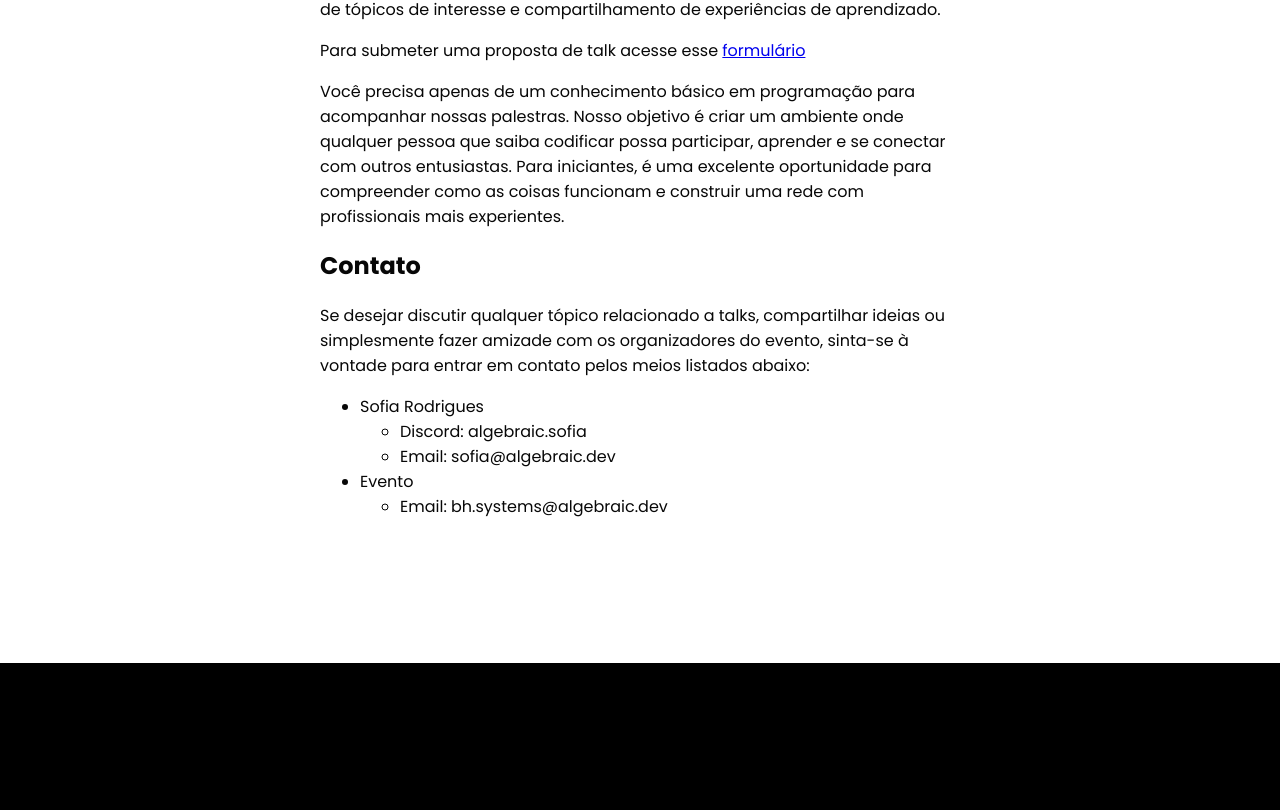
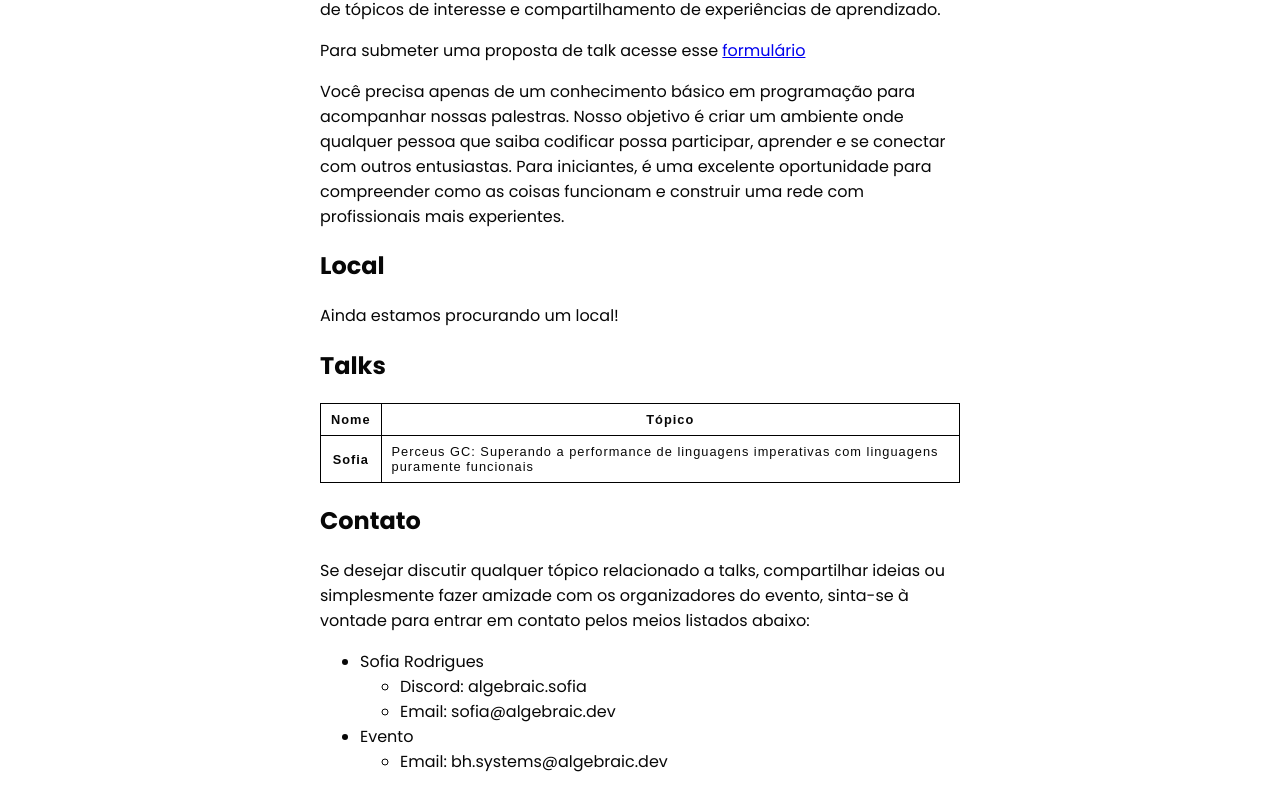
Before and after one commit to algebraic-dev/algebraic.dev, a SvelteKit app: page /bh-systems in a window 1280 px wide. Shown: the part 682-1492 px from the top of the page. Before the commit the page ends 1345 px from the top, so only its background shows below. Built offline with nearby package versions, Linux system fonts and the light colour scheme.

Commit message:
feat: add events

```diff
--- a/src/routes/bh-systems/+page.svelte
+++ b/src/routes/bh-systems/+page.svelte
@@ -5,72 +5,94 @@
 	<meta property="og:type" content="website" />
 	<meta property="og:url" content="https://www.algebraic.dev/bh-systems" />
 	<meta property="og:image" content="https://www.algebraic.dev/description.png" />
-    <meta property="og:description" content="Evento mensal de tech talks sobre system programming :D" />
+	<meta
+		property="og:description"
+		content="Evento mensal de tech talks sobre system programming :D"
+	/>
 
-    <meta name="twitter:site" content="BH Systems Meetup">
-    <meta name="twitter:title" content="BH Systems Meetup">
-    <meta name="twitter:description" content="Evento mensal de tech talks sobre system programming :D">
-    <meta name="twitter:card" content="summary_large_image">
-    <meta name="twitter:image:src" content="https://www.algebraic.dev/description.png">
+	<meta name="twitter:site" content="BH Systems Meetup" />
+	<meta name="twitter:title" content="BH Systems Meetup" />
+	<meta
+		name="twitter:description"
+		content="Evento mensal de tech talks sobre system programming :D"
+	/>
+	<meta name="twitter:card" content="summary_large_image" />
+	<meta name="twitter:image:src" content="https://www.algebraic.dev/description.png" />
 
-    <meta name="theme-color" content="#FFFFFF">
+	<meta name="theme-color" content="#FFFFFF" />
 </svelte:head>
 
 <main class="container">
 	<article>
 		<div class="title">
 			<h1 class="first">BH</h1>
-            <h1 class="sec"> Systems</h1>
+			<h1 class="sec">Systems</h1>
 		</div>
 		<h2>O que é?</h2>
 		<p>
-            Nosso objetivo é mergulhar em temas técnicos de maneira profunda
-            e divertida, sem restrições específicas de tópicos. Alguns exemplos
-            incluem Compiladores, Virtual Machines, Browsers, Kernel, Databases,
-            Distributed Systems, PL Design, NFT, Blockchain, entre outros.
+			Nosso objetivo é mergulhar em temas técnicos de maneira profunda e divertida, sem restrições
+			específicas de tópicos. Alguns exemplos incluem Compiladores, Virtual Machines, Browsers,
+			Kernel, Databases, Distributed Systems, PL Design, NFT, Blockchain, entre outros.
 		</p>
 		<h2>Quando?</h2>
 		<p>
-            A data do evento está a ser determinada (TBD). Estamos planejando realizar
-            o evento com frequência mensal ou similar, proporcionando uma experiência
-            contínua de aprendizado e networking.
+			A data do evento está a ser determinada (TBD). Estamos planejando realizar o evento com
+			frequência mensal ou similar, proporcionando uma experiência contínua de aprendizado e
+			networking.
 		</p>
-        <h2> Talks </h2>
+		<h2>Talks</h2>
 		<p>
-            Nossas talks abrangem uma variedade de formatos, incluindo leitura de
-            papers, discussão sobre projetos pessoais, sessões de live coding,
-            exposição de tópicos de interesse e compartilhamento de experiências
-            de aprendizado.
+			Nossas talks abrangem uma variedade de formatos, incluindo leitura de papers, discussão sobre
+			projetos pessoais, sessões de live coding, exposição de tópicos de interesse e
+			compartilhamento de experiências de aprendizado.
 		</p>
 		<p>
-            Para submeter uma proposta de talk acesse esse <a href="https://forms.gle/XZAbYyx5yeHZMeUW8">formulário</a>
+			Para submeter uma proposta de talk acesse esse <a href="https://forms.gle/XZAbYyx5yeHZMeUW8"
+				>formulário</a
+			>
 		</p>
 		<p>
-            Você precisa apenas de um conhecimento básico em programação para
-            acompanhar nossas palestras. Nosso objetivo é criar um ambiente onde
-            qualquer pessoa que saiba codificar possa participar, aprender e se
-            conectar com outros entusiastas. Para iniciantes, é uma excelente
-            oportunidade para compreender como as coisas funcionam e construir
-            uma rede com profissionais mais experientes.
+			Você precisa apenas de um conhecimento básico em programação para acompanhar nossas palestras.
+			Nosso objetivo é criar um ambiente onde qualquer pessoa que saiba codificar possa participar,
+			aprender e se conectar com outros entusiastas. Para iniciantes, é uma excelente oportunidade
+			para compreender como as coisas funcionam e construir uma rede com profissionais mais
+			experientes.
 		</p>
-        <h2> Contato </h2>
+		<h2>Local</h2>
+		<p>Ainda estamos procurando um local!</p>
+		<h2>Talks</h2>
+		<table>
+			<thead>
+				<tr>
+					<th scope="col">Nome</th>
+					<th scope="col">Tópico</th>
+				</tr>
+			</thead>
+			<tbody>
+				<tr>
+					<th scope="row">Sofia</th>
+					<td>Perceus GC: Superando a performance de linguagens imperativas com linguagens puramente funcionais</td>
+				</tr>
+			</tbody>
+		</table>
+		<h2>Contato</h2>
 		<p>
-            Se desejar discutir qualquer tópico relacionado a talks, compartilhar
-            ideias ou simplesmente fazer amizade com os organizadores do evento,
-            sinta-se à vontade para entrar em contato pelos meios listados abaixo:
+			Se desejar discutir qualquer tópico relacionado a talks, compartilhar ideias ou simplesmente
+			fazer amizade com os organizadores do evento, sinta-se à vontade para entrar em contato pelos
+			meios listados abaixo:
 		</p>
 		<ul>
 			<li>
 				Sofia Rodrigues
 				<ul>
-                    <li> Discord: algebraic.sofia </li>
-                    <li> Email: sofia@algebraic.dev </li>
+					<li>Discord: algebraic.sofia</li>
+					<li>Email: sofia@algebraic.dev</li>
 				</ul>
 			</li>
 			<li>
 				Evento
 				<ul>
-                    <li> Email: bh.systems@algebraic.dev </li>
+					<li>Email: bh.systems@algebraic.dev</li>
 				</ul>
 			</li>
 		</ul>
@@ -120,4 +142,23 @@
 	.sec {
 		font-weight: 600;
 	}
+
+	table {
+		border-collapse: collapse;
+		border: 1px solid rgb(0, 0, 0);
+		font-family: sans-serif;
+		font-size: 0.8rem;
+		letter-spacing: 1px;
+	}
+
+	thead {
+		background-color: rgb(255, 255, 255);
+	}
+
+	th,
+	td {
+		border: 1px solid rgb(0, 0, 0);
+		padding: 8px 10px;
+	}
+
 </style>
```
Also changed, not shown: 1 other file (tests, documents, lock files or other folders). Lines whose indentation alone changed are shown as unchanged.
